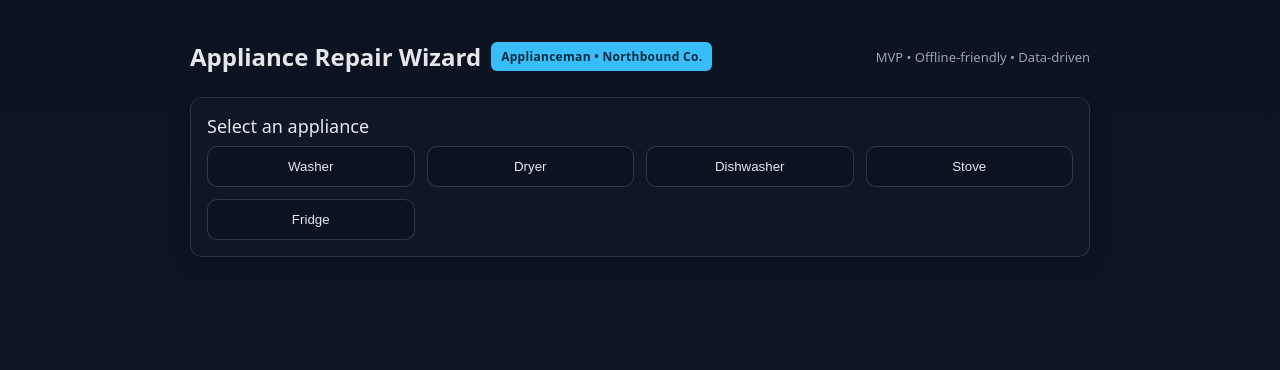
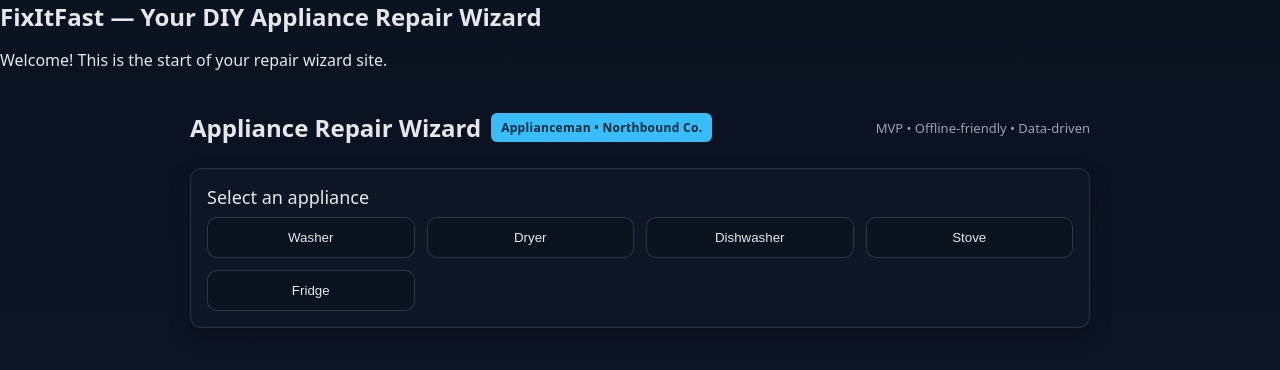
Before and after one commit to applianceman54-cmyk/Fixitfast, a plain HTML site: page index.html in a window 1280 px wide. Drawn offline with Linux system fonts and the light colour scheme.

Commit message:
Update index.html

```diff
--- a/index.html
+++ b/index.html
@@ -1,4 +1,13 @@
 <index.html>
+  <html>
+<head>
+  <title>FixItFast</title>
+</head>
+<body>
+  <h1>FixItFast — Your DIY Appliance Repair Wizard</h1>
+  <p>Welcome! This is the start of your repair wizard site.</p>
+</body>
+</html>
 <html lang="en">
 <head>
   <meta charset="UTF-8" />
```
